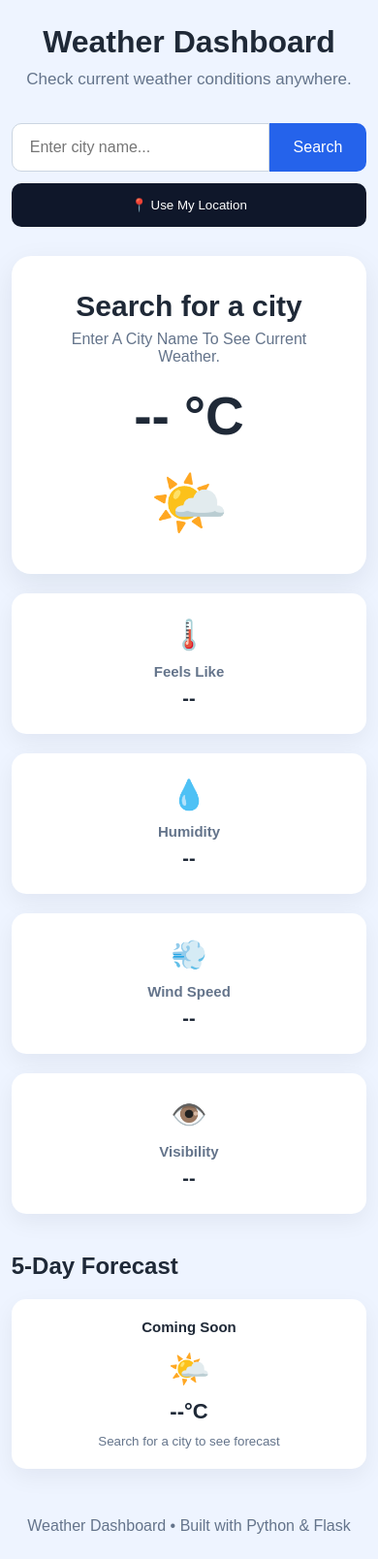
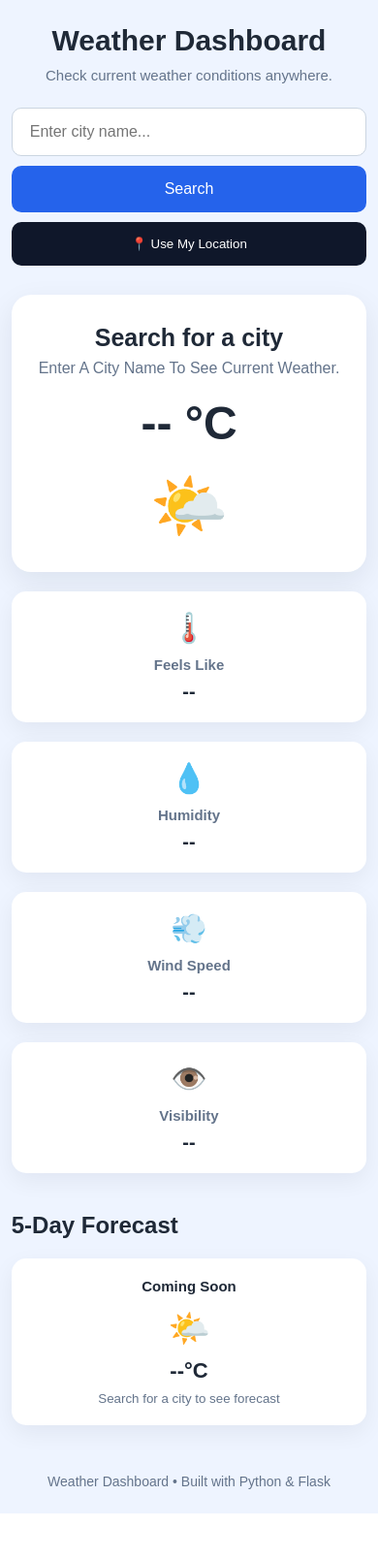
Before and after one commit to nikilthecode/Weather-Dashboard, a Flask app: page / in a window 390 px wide. Shown: the whole page at 97% size. After the commit the page ends 1561 px from the top, so only its background shows below. Run offline with Flask 2, Linux system fonts and the light colour scheme.

Commit message:
Improve responsive dashboard layout

```diff
--- a/static/css/style.css
+++ b/static/css/style.css
@@ -49,11 +49,17 @@ body {
 
 #city-input {
     flex: 1;
+    min-width: 0;
     padding: 15px 18px;
     border: 1px solid #cbd5e1;
     border-radius: 10px 0 0 10px;
     font-size: 16px;
     outline: none;
+}
+
+#city-input:focus {
+    border-color: #2563eb;
+    box-shadow: 0 0 0 3px rgba(37, 99, 235, 0.12);
 }
 
 #weather-form button {
@@ -64,10 +70,16 @@ body {
     color: white;
     font-size: 16px;
     cursor: pointer;
+    transition: background 0.2s ease, transform 0.2s ease;
 }
 
 #weather-form button:hover {
     background: #1d4ed8;
+}
+
+#weather-form button:active,
+.location-btn:active {
+    transform: translateY(1px);
 }
 
 .location-btn {
@@ -77,6 +89,17 @@ body {
     background: #0f172a;
     color: white;
     cursor: pointer;
+    transition: background 0.2s ease, transform 0.2s ease;
+    white-space: nowrap;
+}
+
+.location-btn:hover {
+    background: #1e293b;
+}
+
+.location-btn:disabled {
+    opacity: 0.7;
+    cursor: not-allowed;
 }
 
 .weather-section {
@@ -90,12 +113,18 @@ body {
     display: flex;
     justify-content: space-between;
     align-items: center;
+    gap: 25px;
     box-shadow: 0 10px 30px rgba(15, 23, 42, 0.08);
+}
+
+.weather-location {
+    min-width: 0;
 }
 
 .weather-location h2 {
     font-size: 30px;
     margin-bottom: 8px;
+    overflow-wrap: anywhere;
 }
 
 .weather-location p {
@@ -106,10 +135,19 @@ body {
 .temperature {
     font-size: 55px;
     font-weight: bold;
+    white-space: nowrap;
 }
 
 .weather-icon {
     font-size: 65px;
+    min-width: 100px;
+    text-align: center;
+}
+
+.weather-icon img {
+    width: 100px;
+    height: 100px;
+    object-fit: contain;
 }
 
 .weather-details {
@@ -125,6 +163,13 @@ body {
     border-radius: 15px;
     text-align: center;
     box-shadow: 0 8px 25px rgba(15, 23, 42, 0.06);
+    transition: transform 0.2s ease, box-shadow 0.2s ease;
+}
+
+.weather-card:hover,
+.forecast-card:hover {
+    transform: translateY(-3px);
+    box-shadow: 0 12px 28px rgba(15, 23, 42, 0.09);
 }
 
 .weather-card span {
@@ -162,6 +207,8 @@ body {
     padding: 20px;
     text-align: center;
     box-shadow: 0 8px 25px rgba(15, 23, 42, 0.06);
+    transition: transform 0.2s ease, box-shadow 0.2s ease;
+    min-width: 0;
 }
 
 .forecast-card h3 {
@@ -174,6 +221,12 @@ body {
     margin-bottom: 10px;
 }
 
+.forecast-card img {
+    width: 70px;
+    height: 70px;
+    object-fit: contain;
+}
+
 .forecast-card p {
     font-size: 22px;
     font-weight: bold;
@@ -182,12 +235,25 @@ body {
 
 .forecast-card small {
     color: #64748b;
+    display: block;
+    overflow-wrap: anywhere;
 }
 
 .message {
     text-align: center;
     margin: 15px 0;
-    color: #dc2626;
+    padding: 12px 16px;
+    border-radius: 10px;
+}
+
+.message.error {
+    color: #b91c1c;
+    background: #fee2e2;
+}
+
+.message.loading {
+    color: #1d4ed8;
+    background: #dbeafe;
 }
 
 footer {
@@ -196,7 +262,7 @@ footer {
     color: #64748b;
 }
 
-@media (max-width: 800px) {
+@media (max-width: 900px) {
 
     .search-section {
         flex-direction: column;
@@ -215,6 +281,41 @@ footer {
     }
 
     .forecast-container {
+        grid-template-columns: repeat(3, 1fr);
+    }
+}
+
+@media (max-width: 650px) {
+
+    .app-container {
+        width: 92%;
+        padding: 30px 0;
+    }
+
+    .header h1 {
+        font-size: 34px;
+    }
+
+    .header p {
+        font-size: 15px;
+    }
+
+    .weather-main-card {
+        flex-direction: column;
+        text-align: center;
+        gap: 20px;
+        padding: 30px 20px;
+    }
+
+    .weather-location h2 {
+        font-size: 25px;
+    }
+
+    .temperature {
+        font-size: 48px;
+    }
+
+    .forecast-container {
         grid-template-columns: repeat(2, 1fr);
     }
 }
@@ -226,14 +327,31 @@ footer {
         padding: 25px 0;
     }
 
-    .header h1 {
-        font-size: 32px;
+    .header {
+        margin-bottom: 25px;
     }
 
-    .weather-main-card {
+    .header h1 {
+        font-size: 30px;
+    }
+
+    .search-section {
+        gap: 10px;
+    }
+
+    #weather-form {
         flex-direction: column;
-        text-align: center;
-        gap: 20px;
+        gap: 10px;
+    }
+
+    #city-input {
+        border-radius: 10px;
+        width: 100%;
+    }
+
+    #weather-form button {
+        border-radius: 10px;
+        width: 100%;
     }
 
     .weather-details {
@@ -243,4 +361,12 @@ footer {
     .forecast-container {
         grid-template-columns: 1fr;
     }
+
+    .weather-card {
+        padding: 20px;
+    }
+
+    footer {
+        font-size: 14px;
+    }
 }
```
